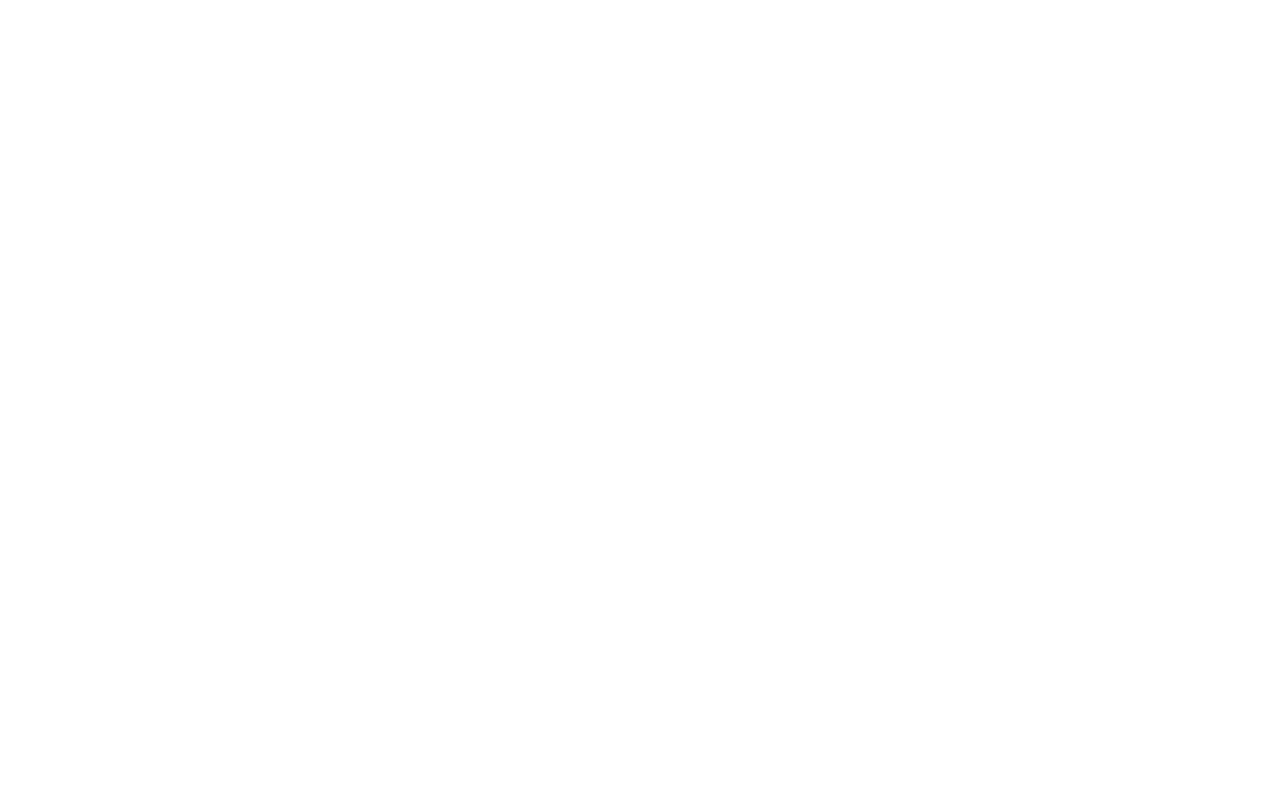
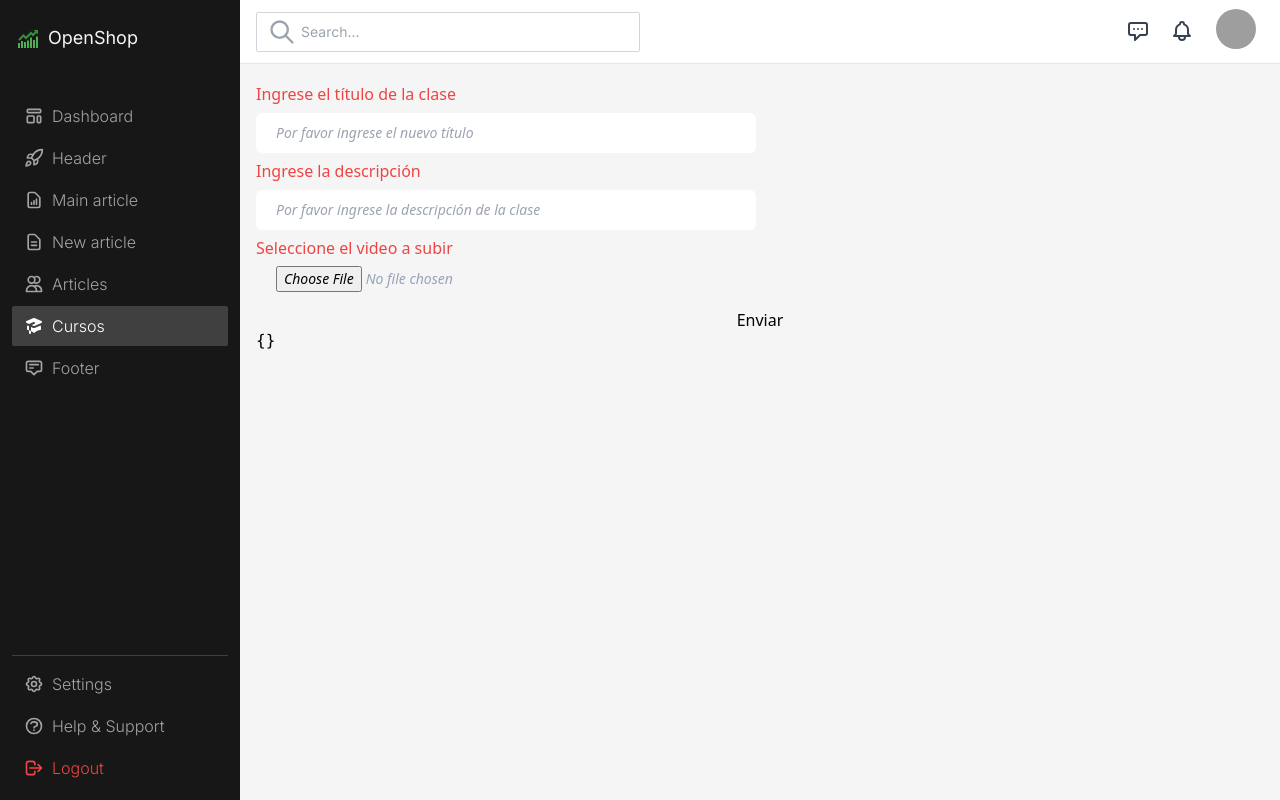
Before and after one commit to AngieCohenDev/dashboard_academit, a React (Create React App) app: page /cursos in a window 1280 px wide. Before the commit this address had no page. Built offline with nearby package versions, Linux system fonts and the light colour scheme; grey boxes are pictures that could not be loaded; the HTML template or start-up script is replaced by a standard one.

Commit message:
add: creacion del componente VideoForm para la carga de videos

```diff
--- a/src/App.jsx
+++ b/src/App.jsx
@@ -5,6 +5,7 @@
 import MainArticle from "./pages/MainArticle";
 import NewArticle from "./pages/NewArticle";
 import Article from "./pages/Article";
+import Video from "./pages/Video";
 
 
 function App() {
@@ -17,6 +18,7 @@
           <Route path="article" element={< MainArticle/>} />
           <Route path="newarticle" element={< NewArticle/>} />
           <Route path="articles" element={< Article/>} />
+          <Route path="cursos" element={< Video/>} />
         </Route>
         <Route path="login" element={<div>Este es el login</div>} />
       </Routes>
--- /dev/null
+++ b/src/components/VideoForm.jsx
@@ -0,0 +1,53 @@
+import classNames from "classnames";
+import { useForm } from "react-hook-form";
+
+const styleLabel = "text-red-500 py-1";
+const styleInput =
+  "rounded-md w-[500px] h-[40px] px-5 text-slate-400 text-sm italic my-1";
+
+export default function VideoForm() {
+
+    const { register, handleSubmit, reset, watch } = useForm();
+
+     const onSubmit = handleSubmit((data) => {
+    console.log(data);
+    reset();
+     })
+
+  return (
+    <form onSubmit={onSubmit} className="flex flex-col font-sans">
+      {/* Título */}
+      <label htmlFor="title" className={classNames(styleLabel)}>
+        Ingrese el título de la clase
+      </label>
+      <input
+        className={classNames(styleInput)}
+        type="text"
+        placeholder="Por favor ingrese el nuevo título"
+        {...register("title")}
+      />
+
+      {/* Descripcion */}
+      <label htmlFor="descripcion" className={classNames(styleLabel)}>
+        Ingrese la descripción
+      </label>
+      <input
+        className={classNames(styleInput)}
+        type="text"
+        placeholder="Por favor ingrese la descripción de la clase"
+        {...register("description")}
+      />
+
+      {/* Fondo */}
+      <label htmlFor="file" className={classNames(styleLabel)}>
+        Seleccione el video a subir
+      </label>
+      <input type="file" className={classNames(styleInput)} />
+
+      <button type="submit">Enviar</button>
+
+      <pre>{JSON.stringify(watch(), null, 2)}</pre>
+    </form>
+  );
+
+}
--- a/src/lib/consts/navigation.jsx
+++ b/src/lib/consts/navigation.jsx
@@ -1,10 +1,10 @@
 import {
 	HiOutlineTemplate,
-	HiOutlineCube,
 	HiOutlineDocumentReport,
 	HiOutlineUsers,
 	HiOutlineDocumentText,
 	HiOutlineAnnotation,
+	HiAcademicCap,
 	HiOutlineQuestionMarkCircle,
 	HiOutlineCog
 } from 'react-icons/hi'
@@ -42,6 +42,12 @@
 		icon: <HiOutlineUsers />
 	},
 	{
+		key: 'cursos',
+		label: 'Cursos',
+		path: '/cursos',
+		icon: <HiAcademicCap />
+	},
+	{
 		key: 'footer',
 		label: 'Footer',
 		path: '/footer',
--- /dev/null
+++ b/src/pages/Video.jsx
@@ -0,0 +1,8 @@
+import React from 'react'
+import VideoForm from '../components/VideoForm'
+
+export default function Video() {
+  return (
+   <VideoForm/>
+  )
+}
```
